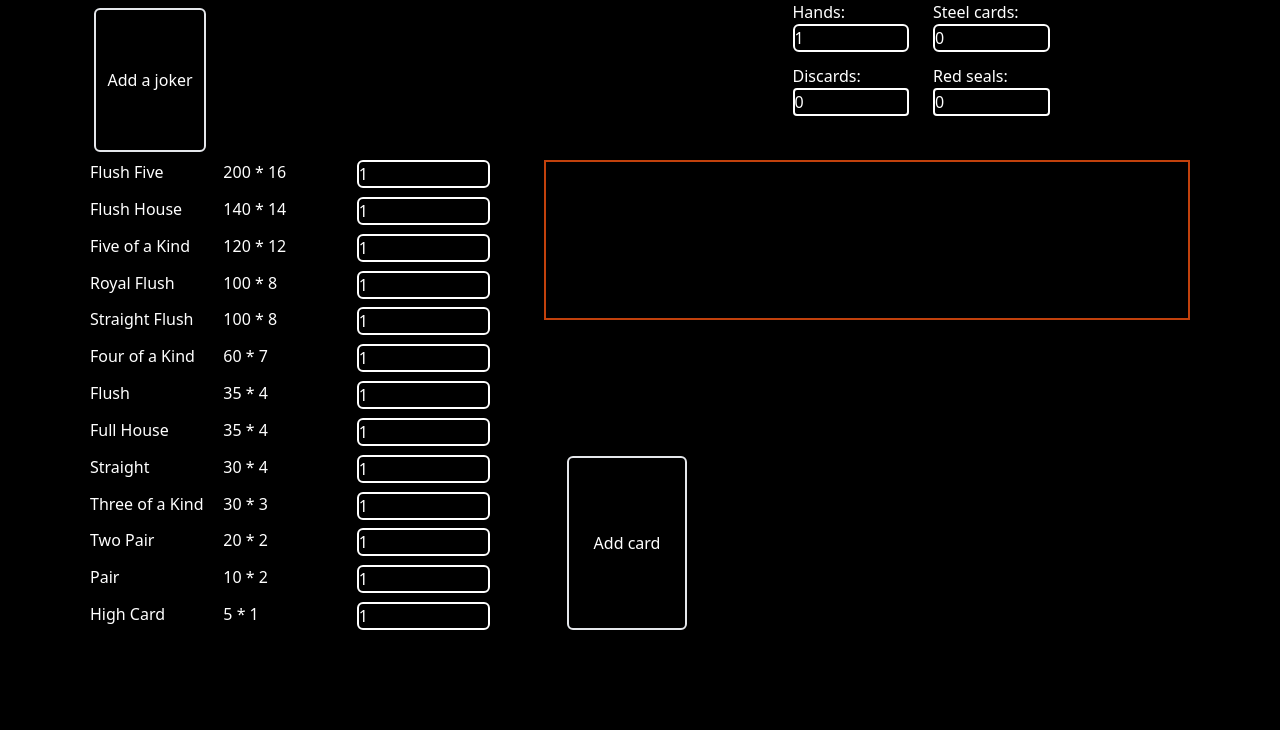
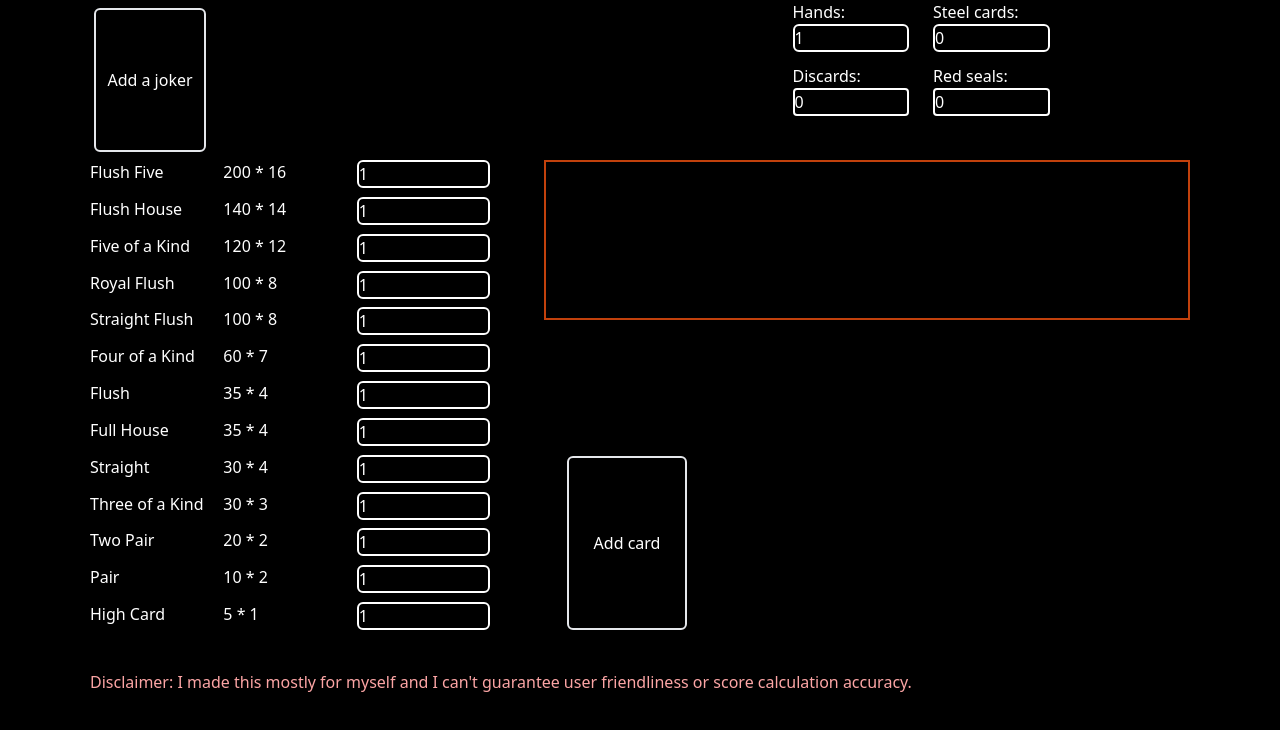
Before and after one commit to ionxeph/balatro-calculator, a React (Vite) app: page / in a window 1280 px wide. Shown: the top 730 px of the page. Built offline with nearby package versions, Linux system fonts and the light colour scheme.

Commit message:
hopefully final commit

```diff
--- a/src/App.tsx
+++ b/src/App.tsx
@@ -230,6 +230,7 @@ function App() {
           </div>
 
           <CardSelector
+            idol={false}
             open={selectorOpen}
             onSelect={(card: PokerCard) => {
               setSelectorOpen(false);
--- a/src/card-selector/card-selector.tsx
+++ b/src/card-selector/card-selector.tsx
@@ -64,15 +64,7 @@ export const createDropdown = (
     </>
   );
 
-function CardSelector({
-  open,
-  onSelect,
-  idol = false,
-}: {
-  open: boolean;
-  onSelect: (card: PokerCard) => void;
-  idol: boolean;
-}) {
+function CardSelector({ open, onSelect, idol }: { open: boolean; onSelect: (card: PokerCard) => void; idol: boolean }) {
   const [enhancement, setEnhancement] = useState<Enhancement>('none');
   const [edition, setEdition] = useState<Edition>('base');
   const [seal, setSeal] = useState<Seal>('none');
--- a/src/main.tsx
+++ b/src/main.tsx
@@ -6,5 +6,8 @@ import './index.css';
 ReactDOM.createRoot(document.getElementById('root')!).render(
   <React.StrictMode>
     <App />
-  </React.StrictMode>,
+    <p className="text-red-300 mt-10">
+      Disclaimer: I made this mostly for myself and I can't guarantee user friendliness or score calculation accuracy.
+    </p>
+  </React.StrictMode>
 );
```
